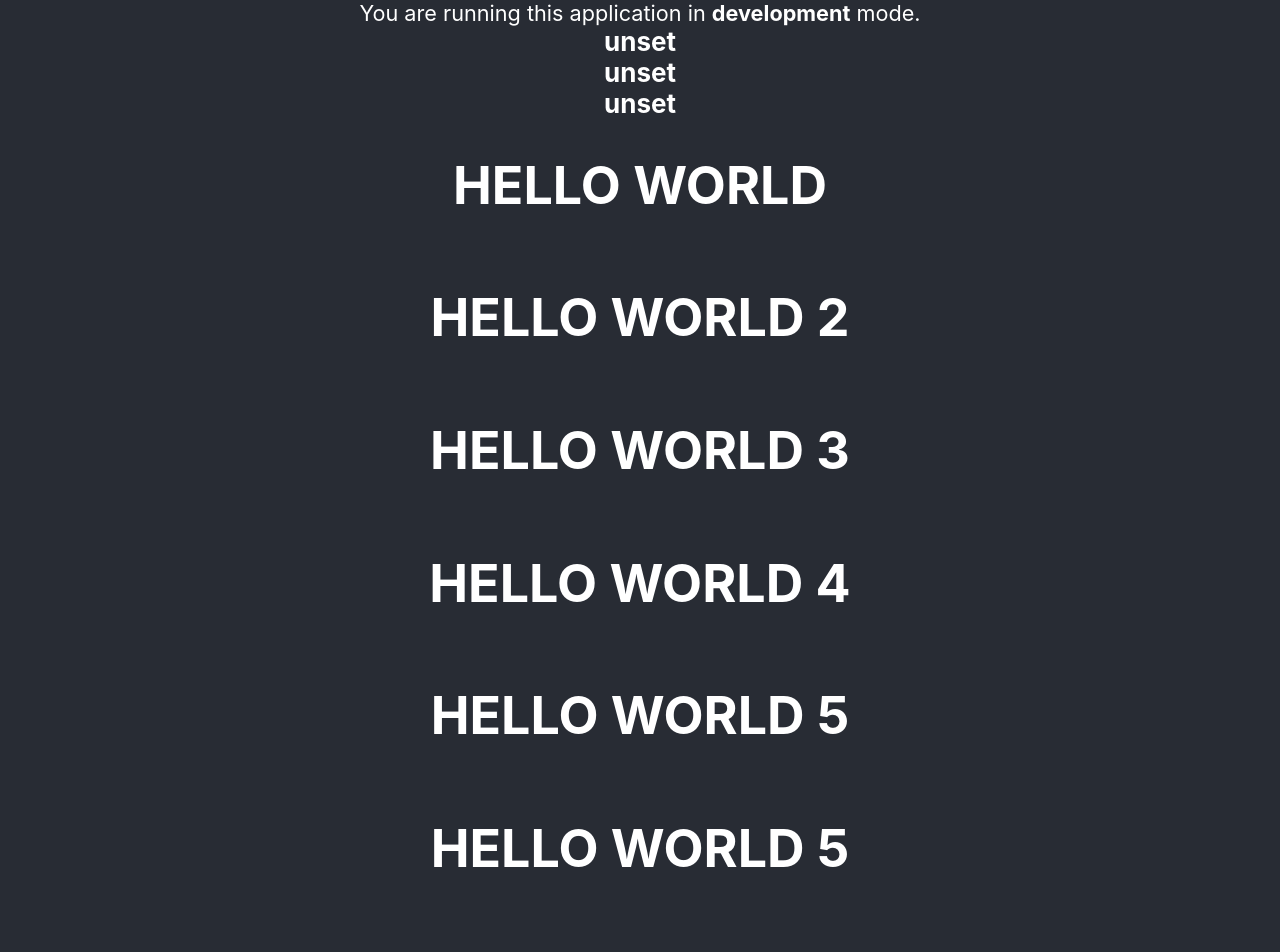
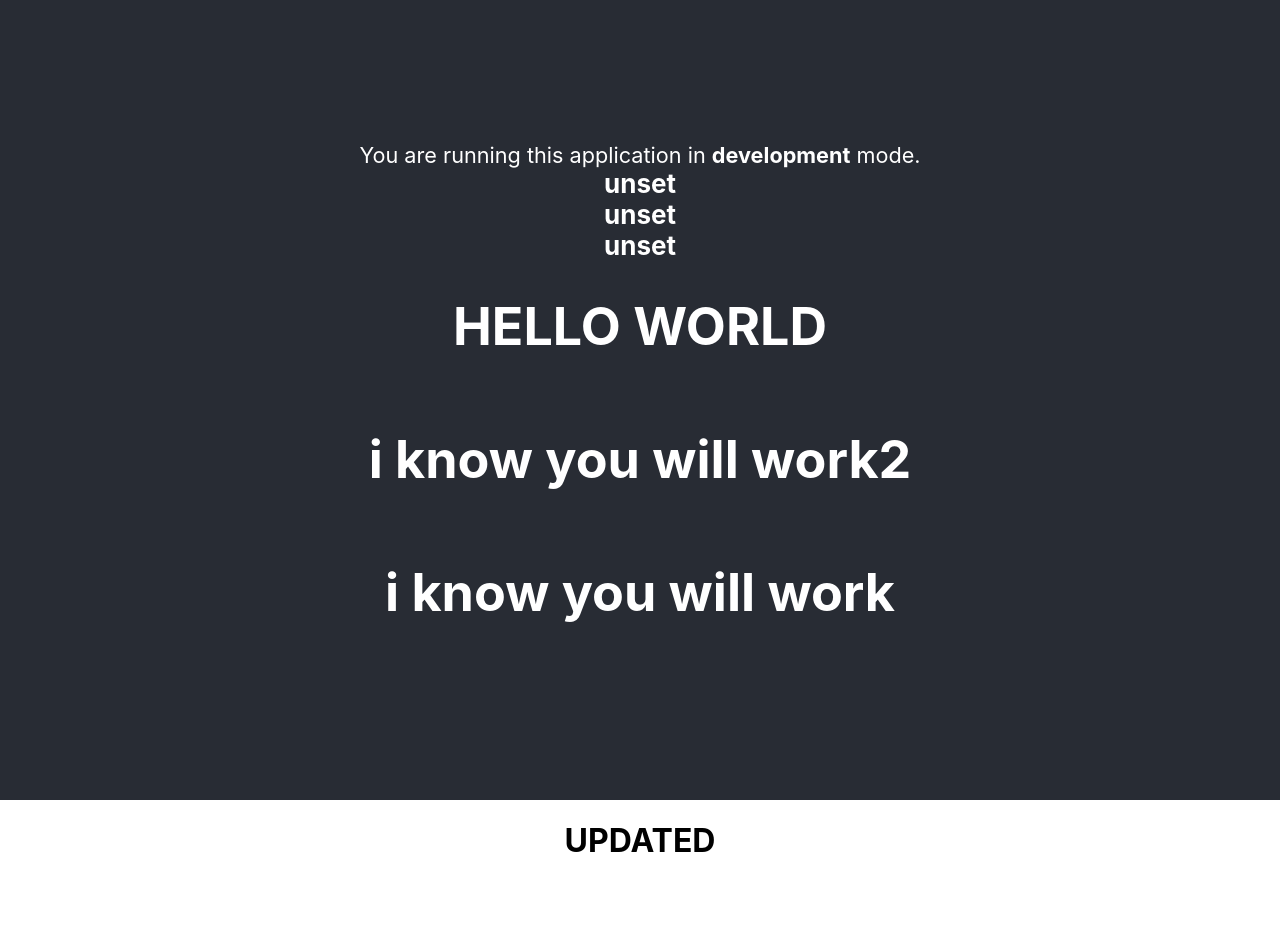
Before and after one commit to keerthanapalepu/test-deployment, a React (Create React App) app: page / in a window 1280 px wide. Shown: the top 952 px of the page. After the commit the page ends 882 px from the top, so only its background shows below. Built offline with nearby package versions, Linux system fonts and the light colour scheme; no server answers.

Commit message:
Update App.js

```diff
--- a/src/App.js
+++ b/src/App.js
@@ -16,12 +16,7 @@ function App() {
       </form>
       <b>{process.env.NODE_ENV === "development"? process.env.REACT_APP_DEVELOPMENT : process.env.REACT_APP_PRODUCTION}</b>
       <h1>HELLO WORLD</h1>
-      <h1>HELLO WORLD 2</h1>
-      <h1>HELLO WORLD 3</h1>
-      <h1>HELLO WORLD 4</h1>
-      <h1>HELLO WORLD 5</h1>
-      <h1>HELLO WORLD 5</h1>
-      <h1>HELLO WORLD 7</h1>
+      <h1>i know you will work2</h1>
       <h1>i know you will work</h1>
       </header>
 
```
